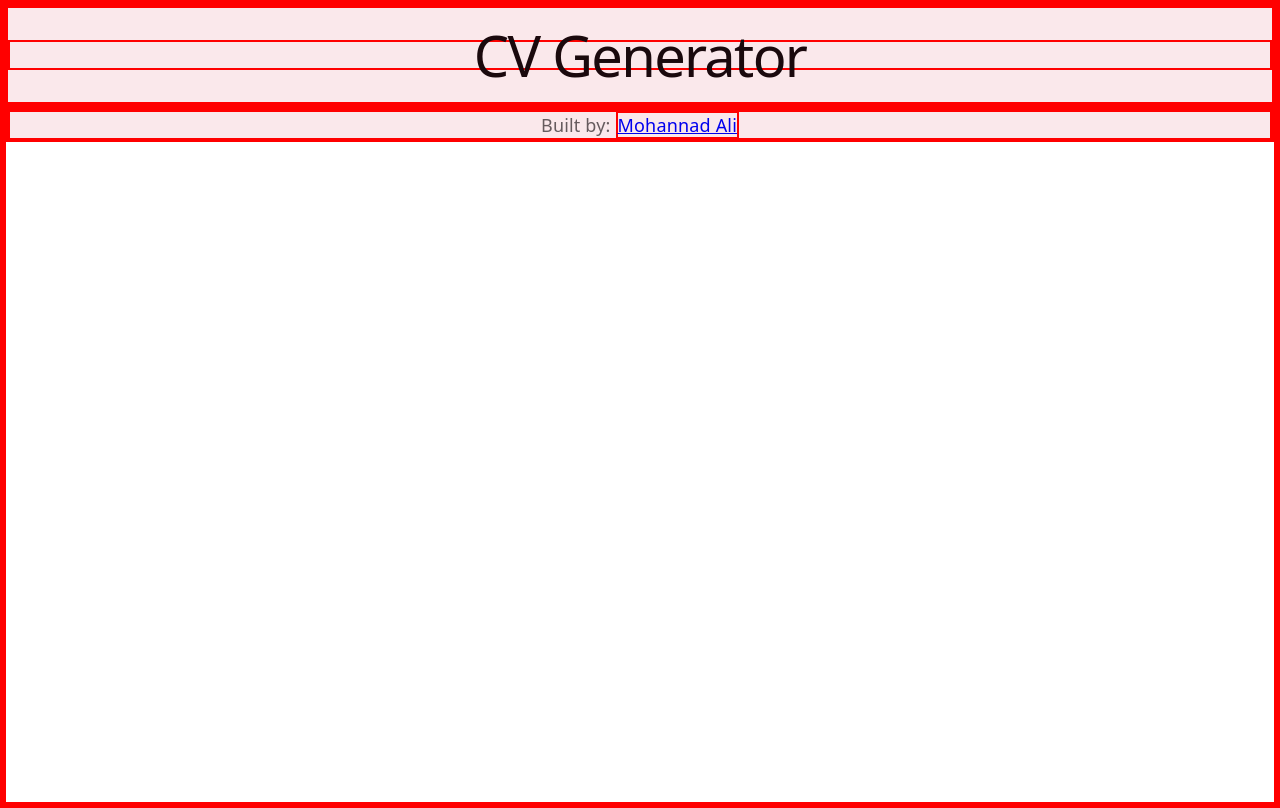
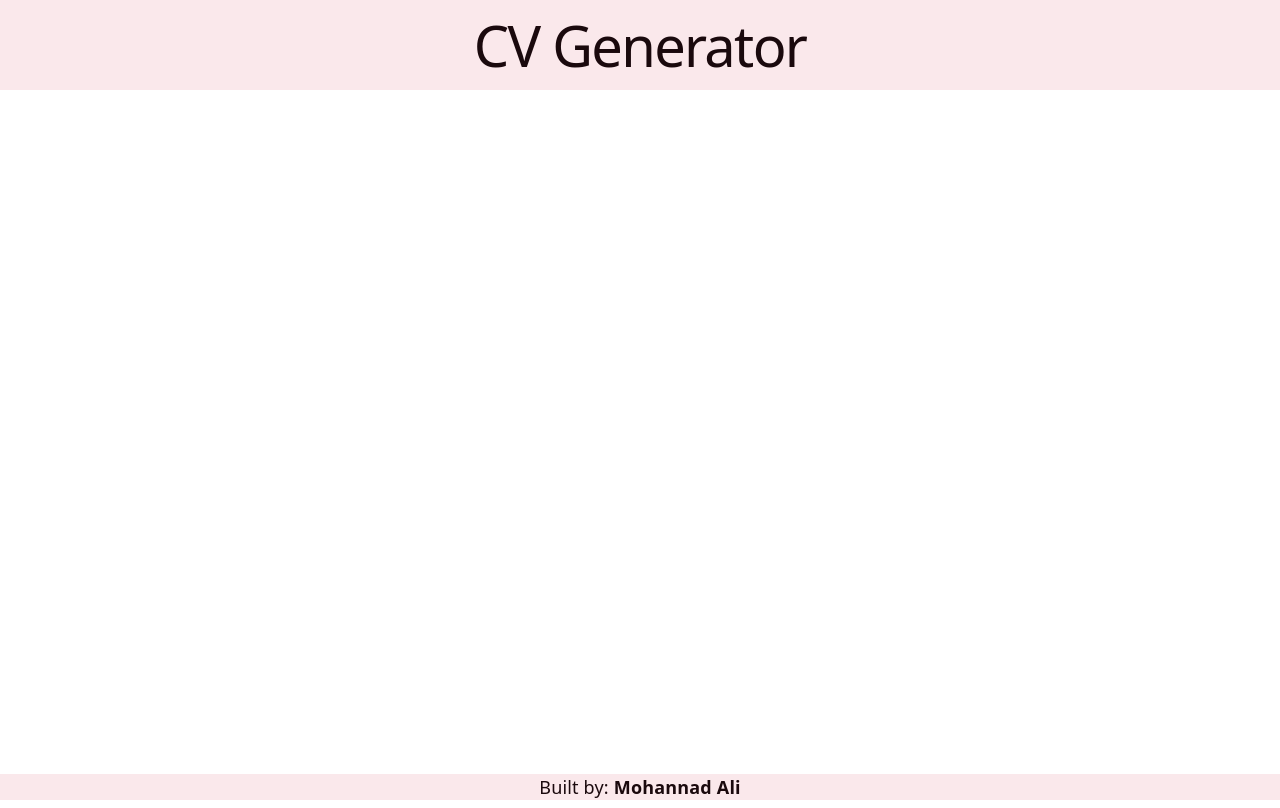
Before and after one commit to Ali7488/CV-App, a React (Vite) app: page / in a window 1280 px wide. Built offline with nearby package versions, Linux system fonts and the light colour scheme.

Commit message:
added base layout

```diff
--- a/src/App.jsx
+++ b/src/App.jsx
@@ -3,15 +3,21 @@ import "./styles/App.css";
 function App() {
   return (
     <>
-      {" "}
       <header>
         <h1>CV Generator</h1>
       </header>
-      <main></main>
+      <main>
+        <div className="workspace"></div>
+      </main>
       <footer>
         <p>
           Built by:{" "}
-          <a href="https:/github.com/Ali7488" target="_blank">
+          <a
+            href="https://github.com/Ali7488"
+            target="_blank"
+            className="footer-link"
+            rel="noopener noreferrer"
+          >
             Mohannad Ali
           </a>
         </p>
--- a/src/styles/App.css
+++ b/src/styles/App.css
@@ -11,4 +11,34 @@ footer {
 
 main {
   background-color: var(--bg);
+  display: flex;
+  justify-content: center;
+  align-items: flex-start;
+  padding: 24px;
 }
+
+.workspace {
+  width: 75%;
+  max-width: 1200px;
+  display: grid;
+  grid-template-columns: 1fr 1.5fr;
+}
+
+footer > p,
+.footer-link {
+  color: var(--text-h);
+}
+
+.footer-link {
+  font-weight: 600;
+}
+
+.footer-link:hover,
+.footer-link:focus-visible {
+  color: var(--text);
+}
+
+.footer-link:focus-visible {
+  outline: var(--focus-outline);
+  outline-offset: var(--focus-offset);
+}
--- a/src/styles/index.css
+++ b/src/styles/index.css
@@ -14,6 +14,26 @@
   --sans: system-ui, "Segoe UI", Roboto, sans-serif;
   --heading: system-ui, "Segoe UI", Roboto, sans-serif;
   --mono: ui-monospace, Consolas, monospace;
+  --space-2xs: 0.25rem;
+  --space-xs: 0.5rem;
+  --space-sm: 0.75rem;
+  --space-md: 1rem;
+  --space-lg: 1.5rem;
+  --space-xl: 2rem;
+  --space-2xl: 3rem;
+  --space-3xl: 4rem;
+  --page-padding: clamp(1rem, 3vw, 2.5rem);
+  --section-gap: clamp(1rem, 2vw, 2rem);
+  --card-padding: clamp(1rem, 2vw, 1.5rem);
+  --radius-sm: 0.375rem;
+  --radius-md: 0.625rem;
+  --radius-lg: 1rem;
+  --radius-pill: 9999px;
+  --control-height: 2.75rem;
+  --control-padding-x: 0.875rem;
+  --control-padding-y: 0.625rem;
+  --focus-outline: 3px solid var(--accent);
+  --focus-offset: 3px;
 
   font: 18px/145% var(--sans);
   letter-spacing: 0.18px;
@@ -48,7 +68,6 @@
 
 * {
   box-sizing: border-box;
-  border: red solid 2px;
 }
 
 html {
@@ -64,8 +83,8 @@ body {
   width: 100%;
   margin: 0 auto;
   text-align: center;
-  display: flex;
-  flex-direction: column;
+  display: grid;
+  grid-template-rows: auto 1fr auto;
 }
 
 h1,
@@ -97,6 +116,10 @@ p {
   margin: 0;
 }
 
+a {
+  text-decoration: none;
+}
+
 code,
 .counter {
   font-family: var(--mono);
```
